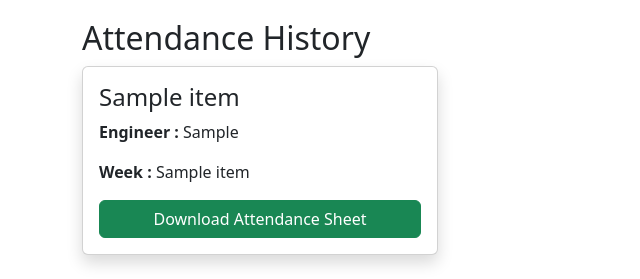
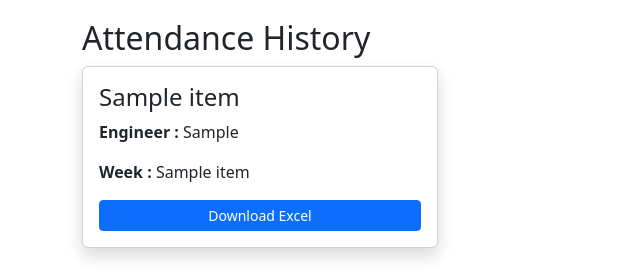
Before and after one commit to pythonprogrammerRaji/BuiltlineConstruction-attendance-system, a Flask app: template templates/history.html in a window 1280 px wide. Shown: the part 719-998 px from the top of the page, without its empty margins (0-640 px from the left). Run offline with Flask 3, Linux system fonts and the light colour scheme; the template is opened without the code that fills it: most values are stand-ins (such as "Sample title", 1, 10 or a date in 2020); grey boxes marked "Sample" are stand-in pictures.

Commit message:
adding the new code

```diff
--- a/templates/history.html
+++ b/templates/history.html
@@ -96,7 +96,10 @@
                         <h4>{{item.project_name}}</h4>
                         <p><strong>Engineer : </strong> {{item.assigned_engineer}}</p>
                         <p><strong>Week : </strong> {{item.week_name}}</p>
-                        <a href="/download/{{item.file_name}}" class="btn btn-success">Download Attendance Sheet</a>
+                        <!-- <a href="/download/{{item.file_name}}" class="btn btn-success">Download Attendance Sheet</a> -->
+                         <a href="{{ record.file_name }}" target="_blank" class="btn btn-sm btn-primary">
+                            <i class="bi bi-download"></i> Download Excel
+                        </a>
                     </div>
                 </div>
                 {% endfor %}
```
